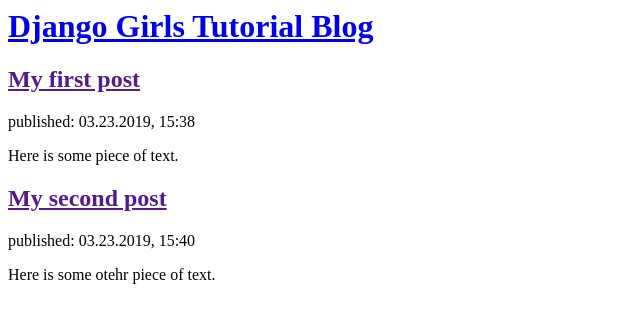
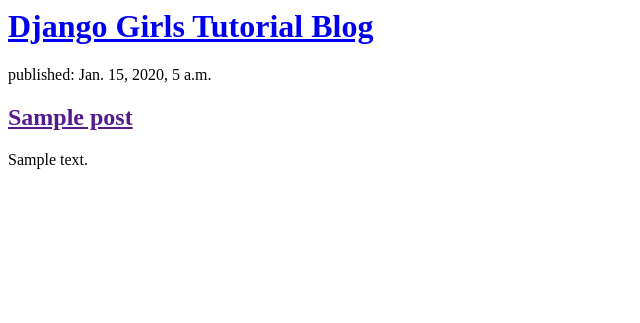
Before and after one commit to jeanmarie74/my-first-blog, a Django app: template blog/templates/blog/post_list.html in a window 1280 px wide. Shown: the top 323 px of the page, without its empty margins (0-640 px from the left). Run offline with Django 3.2, Linux system fonts and the light colour scheme; the template is opened without the code that fills it: values that come from a table or form of the project are taken from there, others are empty; tables that the repository leaves empty hold one stand-in row (values such as "Sample post").

Commit message:
Modified templates to display posts from database

```diff
--- a/blog/templates/blog/post_list.html
+++ b/blog/templates/blog/post_list.html
@@ -7,17 +7,13 @@
         <h1><a href="/">Django Girls Tutorial Blog</a></h1>
     </div>
 
-        <div>
-            <h2><a href="">My first post</a></h2>
-            <p>published: 03.23.2019, 15:38</p>
-            <p>Here is some piece of text.</p>
-        </div>
-
-        <div>
-            <h2><a href="">My second post</a></h2>
-            <p>published: 03.23.2019, 15:40</p>
-            <p> Here is some otehr piece of text.</p>
-        </div>
+{% for post in posts %}
+    <div>
+        <p>published: {{ post.published_date }}</p>
+        <h2><a href="">{{ post.title }}</a></h2>
+        <p>{{ post.text|linebreaksbr }}</p>
+    </div>
+{% endfor %}
 
 </body>
 </html>
--- a/blog/views.py
+++ b/blog/views.py
@@ -1,4 +1,8 @@
 from django.shortcuts import render
+from django.utils import timezone
+from .models import Post
 
 def post_list(request):
-    return render(request, 'blog/post_list.html', {})
+    posts = Post.objects.filter(published_date__lte=timezone.now()).order_by('published_date')
+
+    return render(request, 'blog/post_list.html', {'posts': posts})
```
